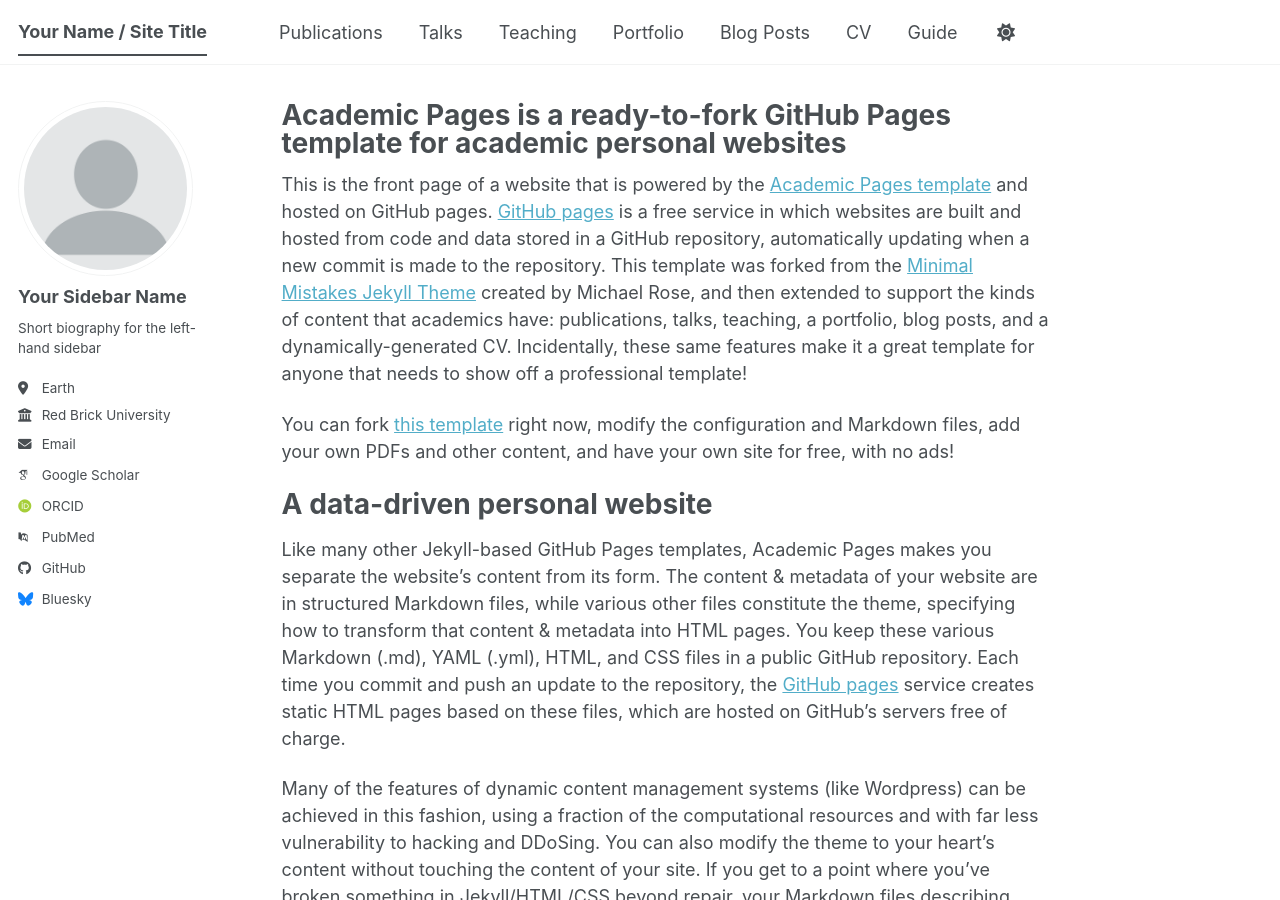
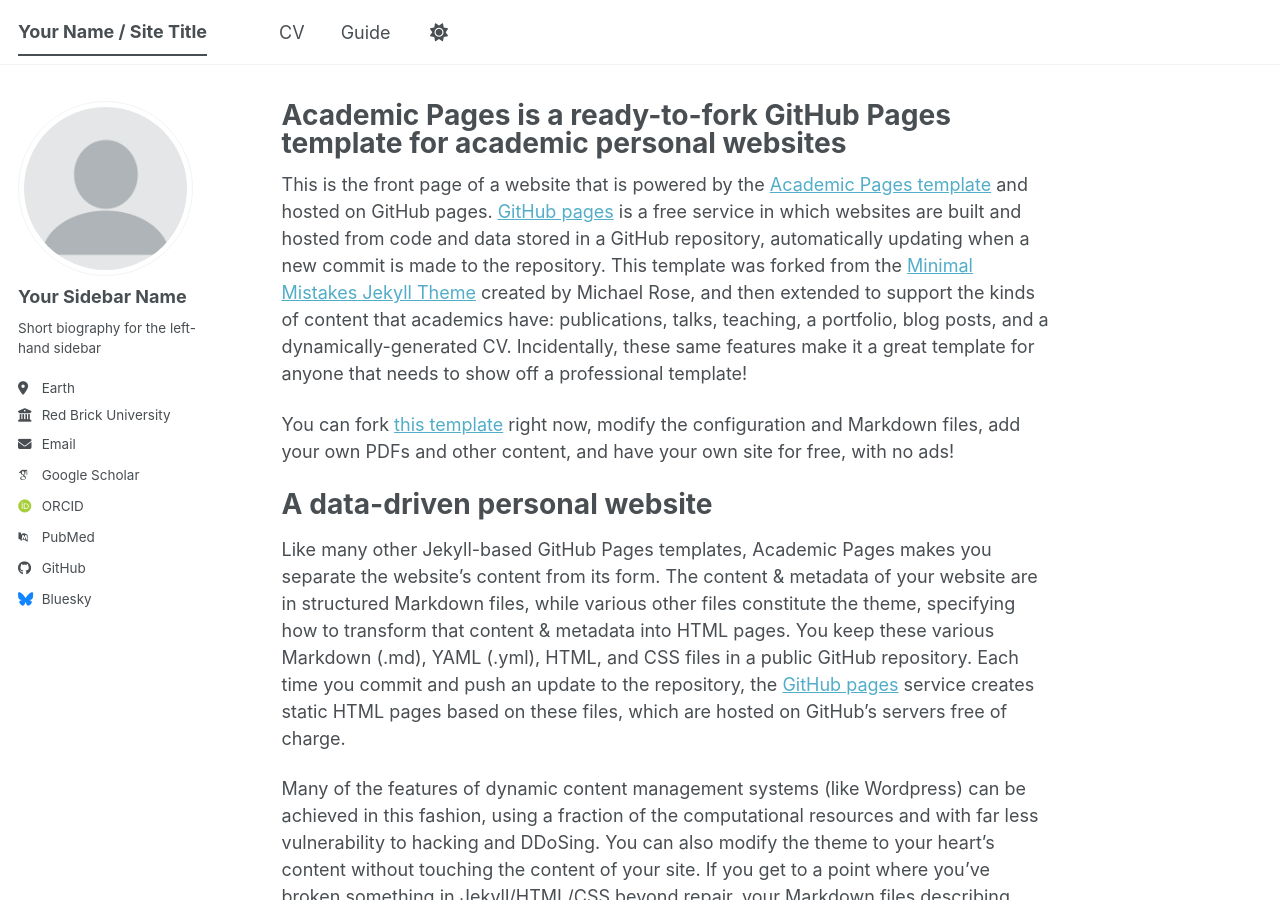
Before and after one commit to RileyWasHere/RileyWasHere.github.io, a Jekyll site: the page built from _pages/about.md, in a window 1280 px wide and 900 px high. Built offline with Jekyll 4.4.1, drawn with Linux system fonts in a browser that asks for light colours; some web fonts are replaced; a script bundle is joined from its source files by our own code; library files that are not in the unit come from our copies.

Commit message:
Update navigation to include CV link
Removed existing navigation items and added CV link.

```diff
--- a/_data/navigation.yml
+++ b/_data/navigation.yml
@@ -8,21 +8,6 @@
 #      Markdown formatted page while the second is generated using JSON.
 
 main:
-  - title: "Publications"
-    url: /publications/
-
-  - title: "Talks"
-    url: /talks/
-
-  - title: "Teaching"
-    url: /teaching/
-
-  - title: "Portfolio"
-    url: /portfolio/
-
-  - title: "Blog Posts"
-    url: /year-archive/
-
   - title: "CV"
     url: /cv/
 
```
